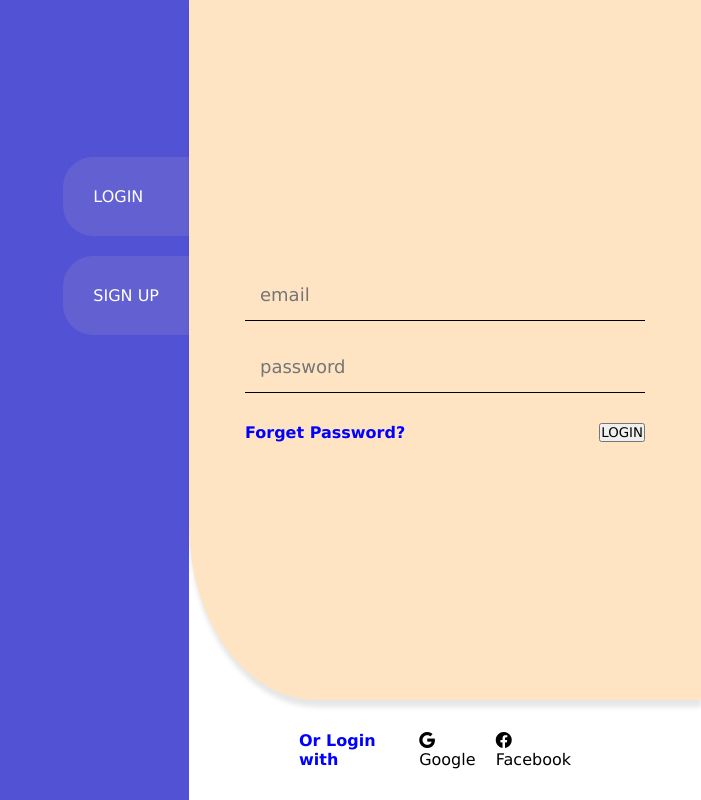
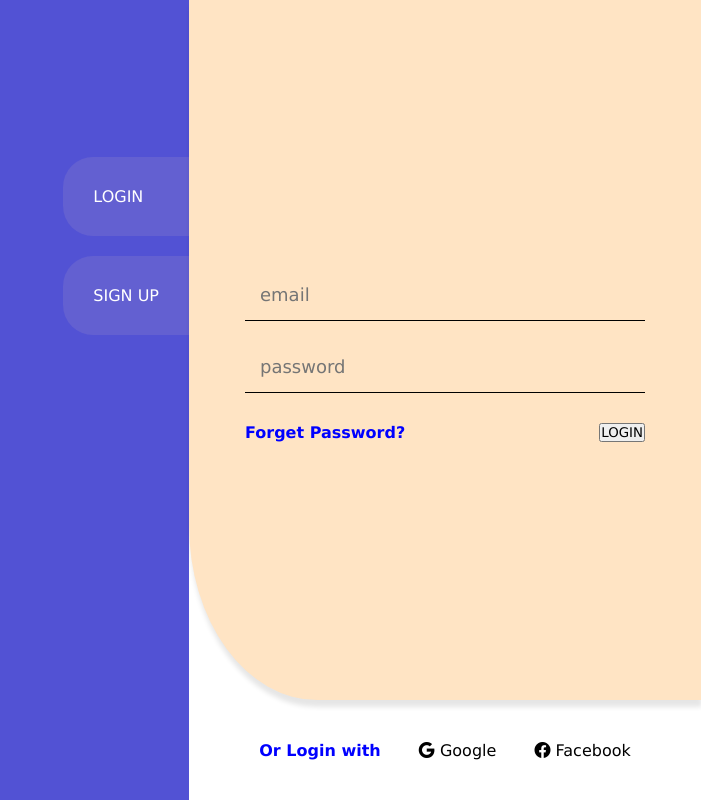
Before and after one commit to EMarvelM/nextGen-web_basic, a plain HTML site: page 0x01-login_page/login.html in a window 1280 px wide. Shown: the whole page, without its empty margins (579-1280 px from the left). Drawn offline with nearby package versions, Linux system fonts and the light colour scheme.

Commit message:
Simplified layout by removing max-width and adjusted padding-inline in styles.css

```diff
--- a/0x01-login_page/styles.css
+++ b/0x01-login_page/styles.css
@@ -38,7 +38,6 @@ a {
     min-height: 100vh;
     display: flex;
     width: 100%;
-    max-width: 100%;
 }
 
 .left-pan {
@@ -110,7 +109,7 @@ a {
     display: flex;
     justify-content: space-around;
     align-items: center;
-    padding-inline: 110px;
+    padding-inline: 10%;
 }
 .background-right i {
     cursor: pointer;
```
